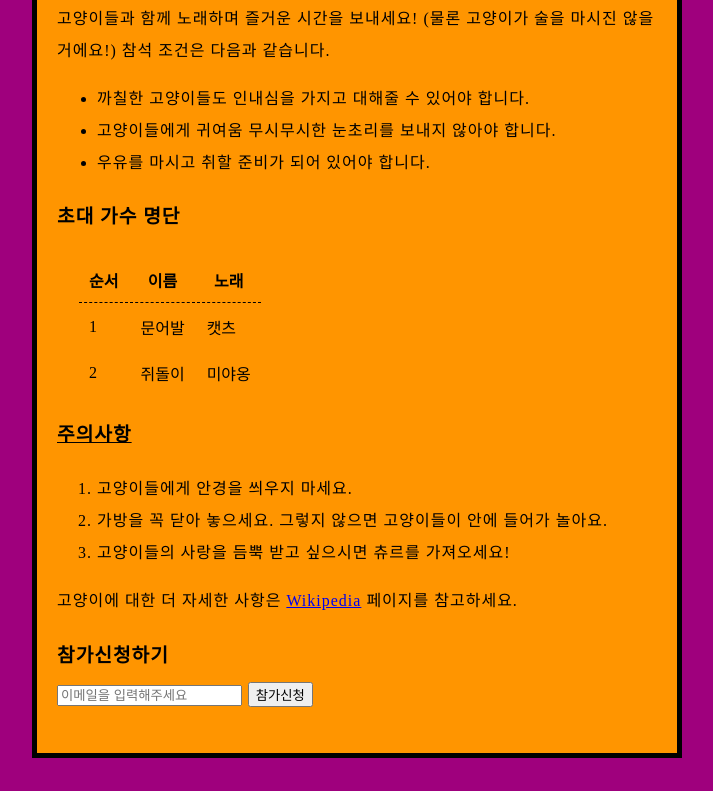
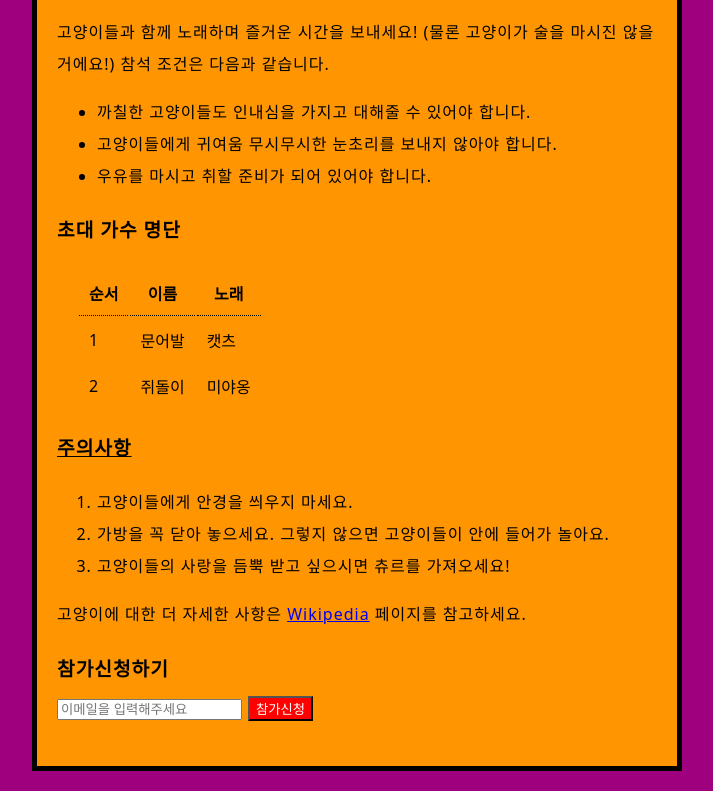
Before and after one commit to MyeongwonKim/html-practice, a plain HTML site: page index.html in a window 1280 px wide. Shown: the part 570-1361 px from the top of the page, without its empty margins (283-996 px from the left). Drawn offline with Linux system fonts and the light colour scheme.

Commit message:
폰트, 이미지, 버튼 스타일 적용
1. 모든 <body> 태그에 애플 기본 폰트 적용
2. 이미지를 반투명하게 조절
3. 버튼의 배경과 글자 색을 변경

```diff
--- a/main.css
+++ b/main.css
@@ -12,6 +12,7 @@ html {
     background-color: #FF9500;
     padding: 0 20px 20px 20px;
     border: 5px solid black;
+    font-family: system-ui, -apple-system, BlinkMacSystemFont, 'Segoe UI', Roboto, Oxygen, Ubuntu, Cantarell, 'Open Sans', 'Helvetica Neue', sans-serif;
   }
 
   h1 {
@@ -43,7 +44,7 @@ html {
 
   th {
     padding: 10px;
-    border-bottom: 1px dashed;
+    border-bottom: 1px dotted;
   }
 
   td {
@@ -54,8 +55,15 @@ html {
     display: block;
     margin: 0 auto;
     box-shadow: 7px 7px 1px black;
+    opacity: 0.5;
   }
 
   a:hover {
     color: #c00;
   }
+
+  button {
+    background-color: red; /* 적용할 색상 값을 설정합니다. */
+    color: white; /* 버튼의 텍스트 색상을 설정합니다. */
+    /* 필요한 다른 스타일을 추가로 설정합니다. */
+  }
```
